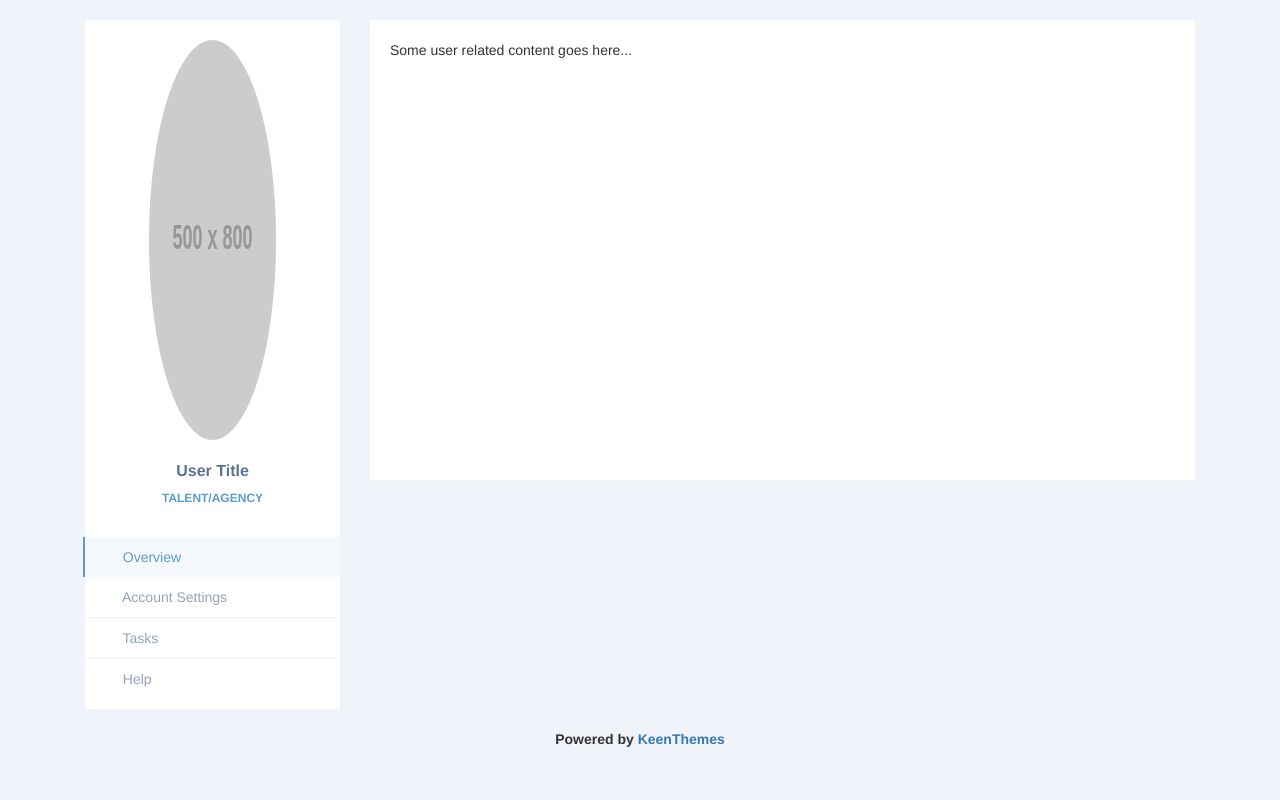
After one commit to versatgrant/opportunityplus.co, a PHP site: page /user-mode.php in a window 1280 px wide. The commit adds this page. Run offline with PHP 8.4, Linux system fonts and the light colour scheme; grey boxes labelled with a size stand in for pictures from a placeholder-image service; some libraries are stand-ins or nearby versions; some web fonts are replaced.

Commit message:
Minor Cosmetic Changes

```diff
--- /dev/null
+++ b/assets/css/user-mode.css
@@ -0,0 +1,113 @@
+/***
+User Profile Sidebar by @keenthemes
+A component of Metronic Theme - #1 Selling Bootstrap 3 Admin Theme in Themeforest: http://j.mp/metronictheme
+Licensed under MIT
+***/
+
+body {
+  background: #F1F3FA;
+}
+
+/* Profile container */
+.profile {
+  margin: 20px 0;
+}
+
+/* Profile sidebar */
+.profile-sidebar {
+  padding: 20px 0 10px 0;
+  background: #fff;
+}
+
+.profile-userpic img {
+  float: none;
+  margin: 0 auto;
+  width: 50%;
+  height: 50%;
+  -webkit-border-radius: 50% !important;
+  -moz-border-radius: 50% !important;
+  border-radius: 50% !important;
+}
+
+.profile-usertitle {
+  text-align: center;
+  margin-top: 20px;
+}
+
+.profile-usertitle-name {
+  color: #5a7391;
+  font-size: 16px;
+  font-weight: 600;
+  margin-bottom: 7px;
+}
+
+.profile-usertitle-job {
+  text-transform: uppercase;
+  color: #5b9bd1;
+  font-size: 12px;
+  font-weight: 600;
+  margin-bottom: 15px;
+}
+
+.profile-userbuttons {
+  text-align: center;
+  margin-top: 10px;
+}
+
+.profile-userbuttons .btn {
+  text-transform: uppercase;
+  font-size: 11px;
+  font-weight: 600;
+  padding: 6px 15px;
+  margin-right: 5px;
+}
+
+.profile-userbuttons .btn:last-child {
+  margin-right: 0px;
+}
+
+.profile-usermenu {
+  margin-top: 30px;
+}
+
+.profile-usermenu ul li {
+  border-bottom: 1px solid #f0f4f7;
+}
+
+.profile-usermenu ul li:last-child {
+  border-bottom: none;
+}
+
+.profile-usermenu ul li a {
+  color: #93a3b5;
+  font-size: 14px;
+  font-weight: 400;
+}
+
+.profile-usermenu ul li a i {
+  margin-right: 8px;
+  font-size: 14px;
+}
+
+.profile-usermenu ul li a:hover {
+  background-color: #fafcfd;
+  color: #5b9bd1;
+}
+
+.profile-usermenu ul li.active {
+  border-bottom: none;
+}
+
+.profile-usermenu ul li.active a {
+  color: #5b9bd1;
+  background-color: #f6f9fb;
+  border-left: 2px solid #5b9bd1;
+  margin-left: -2px;
+}
+
+/* Profile Content */
+.profile-content {
+  padding: 20px;
+  background: #fff;
+  min-height: 460px;
+}
--- a/index.php
+++ b/index.php
@@ -29,7 +29,7 @@
     <div class="projects-horizontal">
         <div class="container">
             <div class="intro">
-                <h 2class="text-center" style="margin:20px 0px 10px;">Lorem Ipsum Dolor</h2>
+                <h2 class="text-center" style="margin:20px 0px 10px;">Lorem Ipsum Dolor</h2>
                 <p class="text-center">Nunc luctus in metus eget fringilla. Aliquam sed justo ligula. Vestibulum nibh erat, pellentesque ut laoreet vitae. </p>
             </div>
             <div class="row projects">
--- a/nav.php
+++ b/nav.php
@@ -24,7 +24,7 @@
 				<div class="collapse navbar-collapse" id="navcol-1">
 					<ul class="nav navbar-nav">
 						<li role="presentation"><a href="index.php">Home</a></li>
-						<li role="presentation"><a href="about.php">About</a></li>
+						<!--li role="presentation"><a href="about.php">About</a></li-->
 					</ul>
 					<p class="navbar-text navbar-right actions"><a id="sign-in-nav" class="navbar-link login" data-toggle="modal" href="#loginModal">Sign In</a> <a id="sign-up-nav" class="btn btn-default action-button" data-toggle="modal" role="button" href="#regModal" style="background-color:#d63a39;">Sign Up</a></p>
 				</div>
@@ -162,8 +162,7 @@
 	</div>
 
 	<script src="https://ajax.googleapis.com/ajax/libs/jquery/3.2.1/jquery.min.js"></script>
-	<script src="assets/js/login.js"></script>
+    <script src="assets/js/login.js"></script>
 	<script src="assets/js/registration.js"></script>
-    <!--script src="https://cdnjs.cloudflare.com/ajax/libs/twitter-bootstrap/3.3.7/js/bootstrap.min.js"></script-->
 </body>
 </html>
--- /dev/null
+++ b/user-mode.php
@@ -0,0 +1,81 @@
+<html>
+<head>
+	<title>Opportunity+ - User View</title>
+	<meta name="viewport" content="width=device-width, initial-scale=1.0">
+	<link rel="stylesheet" href="https://cdnjs.cloudflare.com/ajax/libs/bootswatch/3.3.7/lumen/bootstrap.min.css">
+	<link rel="stylesheet" href="https://fonts.googleapis.com/css?family=Source+Sans+Pro:300,400,700,400italic">
+	<link rel="stylesheet" href="https://cdnjs.cloudflare.com/ajax/libs/font-awesome/4.7.0/css/font-awesome.min.css">
+	<link href="assets/css/user-mode.css" rel="stylesheet" type="text/css">
+</head>
+<body>
+	<div class="container">
+		<div class="row profile">
+			<div class="col-md-3">
+				<div class="profile-sidebar">
+					<!-- SIDEBAR USERPIC -->
+					<div class="profile-userpic">
+						<img src="http://placehold.it/500x800.jpg" class="img-responsive" alt="">
+					</div>
+					<!-- END SIDEBAR USERPIC -->
+					<!-- SIDEBAR USER TITLE -->
+					<div class="profile-usertitle">
+						<div class="profile-usertitle-name">
+							User Title
+						</div>
+						<div class="profile-usertitle-job">
+							Talent/Agency
+						</div>
+					</div>
+					<!-- END SIDEBAR USER TITLE -->
+					<!-- SIDEBAR BUTTONS -->
+					<!--div class="profile-userbuttons">
+						<button type="button" class="btn btn-success btn-sm">Follow</button>
+						<button type="button" class="btn btn-danger btn-sm">Message</button>
+					</div-->
+					<!-- END SIDEBAR BUTTONS -->
+					<!-- SIDEBAR MENU -->
+					<div class="profile-usermenu">
+						<ul class="nav">
+							<li class="active">
+								<a href="#">
+								<i class="glyphicon glyphicon-home"></i>
+								Overview </a>
+							</li>
+							<li>
+								<a href="#">
+								<i class="glyphicon glyphicon-user"></i>
+								Account Settings </a>
+							</li>
+							<li>
+								<a href="#" target="_blank">
+								<i class="glyphicon glyphicon-ok"></i>
+								Tasks </a>
+							</li>
+							<li>
+								<a href="#">
+								<i class="glyphicon glyphicon-flag"></i>
+								Help </a>
+							</li>
+						</ul>
+					</div>
+				<!-- END MENU -->
+				</div>
+			</div>
+			<div class="col-md-9">
+				<div class="profile-content">
+					Some user related content goes here...
+				</div>
+			</div>
+		</div>
+	</div>
+	<center>
+		<strong>Powered by <a href="http://j.mp/metronictheme" target="_blank">KeenThemes</a></strong>
+	</center>
+	<br>
+	<br>
+
+	<script src="https://ajax.googleapis.com/ajax/libs/jquery/3.2.1/jquery.min.js"></script>
+	<!--script src="assets/js/project_list.js"></script-->
+	<script src="assets/js/logout.js"></script>
+</body>
+</html>
```
Also changed, not shown: assets/css/login/loginModal.css (indentation only).
